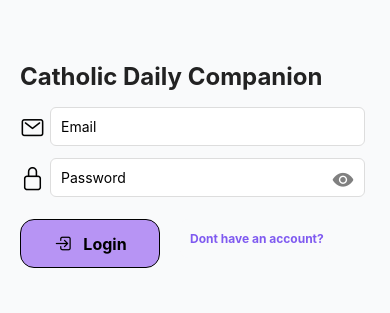
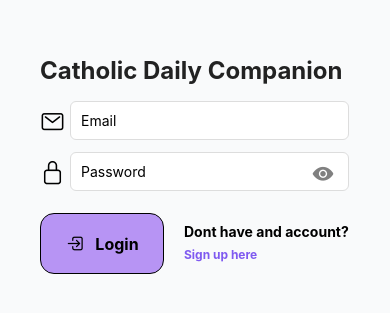
Before and after one commit to Alekaz94/catholic-daily-companion-frontend, a React Native app: screen /EmailAndPassword in a window 390 px wide. Shown: the part 257-570 px from the top of the page. Built offline with nearby package versions, Linux system fonts and the light colour scheme; no server answers; what react-native-root-siblings would draw is missing.

Commit message:
Users are now able to click on screen to remove keyboard when typing on text inputs

```diff
--- a/src/components/EntryDetailModal.tsx
+++ b/src/components/EntryDetailModal.tsx
@@ -21,7 +21,9 @@ const EntryDetailModal: React.FC<Props> = ({visible, entry, onClose}) => {
             <View style={[Layout.container, {backgroundColor: AppTheme.journal.background}]}>
                 <Text style={[Typography.title, {color: AppTheme.journal.text}]}>{entry.title}</Text>
                 <Text style={[Typography.small, {color: AppTheme.journal.text}]}>Created: {entry.date}</Text>
-                <Text style={[Typography.small, {color: AppTheme.journal.text}]}>Updated: {entry.updatedAt}</Text>
+                {entry.updatedAt !== entry.date &&
+                    <Text style={[Typography.small, {color: AppTheme.journal.text}]}>Updated: {entry.updatedAt}</Text>
+                }
                 <Text style={[Typography.body, {marginTop: 20, marginBottom: 20, color: AppTheme.journal.text}]}>{entry.content}</Text>
 
                 <TouchableOpacity onPress={onClose} style={[Layout.button, {width: "50%", alignSelf: "center", backgroundColor: "#B794F4", borderWidth: 1}]}>
--- a/src/components/JournalEntryUpdateModal.tsx
+++ b/src/components/JournalEntryUpdateModal.tsx
@@ -1,6 +1,6 @@
 import { useEffect, useState } from "react";
 import { JournalEntry, UpdateJournalEntry } from "../models/JournalEntry"
-import { Modal, TextInput, View, Text, TouchableOpacity, ActivityIndicator } from "react-native";
+import { Modal, TextInput, View, Text, TouchableOpacity, ActivityIndicator, TouchableWithoutFeedback, Keyboard } from "react-native";
 import { Layout } from "../styles/Layout";
 import { Typography } from "../styles/Typography";
 import { AppTheme } from "../styles/colors";
@@ -72,6 +72,7 @@ const JournalEntryUpdateModal: React.FC<Props> = ({visible, entry, onClose, onUp
 
     return (
         <Modal visible={visible} animationType="slide">
+            <TouchableWithoutFeedback onPress={Keyboard.dismiss} accessible={false}>
                 <View style={[Layout.container, {backgroundColor: AppTheme.journal.background}]}>
                     <Text style={[Typography.title, {color: AppTheme.journal.text}]}>Edit Entry</Text>
                     <TextInput
@@ -102,6 +103,7 @@ const JournalEntryUpdateModal: React.FC<Props> = ({visible, entry, onClose, onUp
                         </TouchableOpacity>
                     </View>
                 </View>
+            </TouchableWithoutFeedback>
         </Modal>
     );
 }
--- a/src/navigation/AppNavigation.tsx
+++ b/src/navigation/AppNavigation.tsx
@@ -18,6 +18,7 @@ import PrayerListScreen from '../screens/PrayerListScreen';
 import SaintCreateScreen from '../screens/SaintCreateScreen';
 import LoadingScreen from '../components/LoadingScreen';
 import GoogleLogin from '../components/GoogleLogin';
+import CalendarModal from '../components/CalendarModal';
 
 const Stack = createNativeStackNavigator<AuthStackParamList>();
 
@@ -44,6 +45,7 @@ const AppNavigator = () => {
           <Stack.Screen name="Prayer" component={PrayerScreen} />
           <Stack.Screen name="Rosary" component={RosaryScreen} />
           <Stack.Screen name="PrayerList" component={PrayerListScreen} />
+          <Stack.Screen name="CalendarModal" component={CalendarModal} />
         </>
       ) : (
         <>
--- a/src/navigation/types.ts
+++ b/src/navigation/types.ts
@@ -16,4 +16,5 @@ export type AuthStackParamList = {
   Rosary: undefined;
   PrayerList: undefined;
   GoogleLogin: undefined;
+  CalendarModal: undefined;
 };
--- a/src/screens/EmailAndPasswordLoginScreen.tsx
+++ b/src/screens/EmailAndPasswordLoginScreen.tsx
@@ -1,6 +1,6 @@
 import React, { useState } from 'react';
 import { useAuth } from '../context/AuthContext';
-import { Text, TouchableOpacity, SafeAreaView, View, ActivityIndicator } from 'react-native';
+import { Text, TouchableOpacity, SafeAreaView, View, ActivityIndicator, TouchableWithoutFeedback, Keyboard } from 'react-native';
 import { TextInput } from 'react-native-gesture-handler';
 import { useNavigation } from '@react-navigation/native';
 import { NativeStackNavigationProp } from '@react-navigation/native-stack';
@@ -38,6 +38,8 @@ const EmailAndPasswordLoginScreen = () => {
 
   return (
     <SafeAreaView style={[{ flex: 1, padding: 20, justifyContent: "center", backgroundColor: AppTheme.auth.background }]}>
+      <TouchableWithoutFeedback onPress={Keyboard.dismiss} accessible={false}>
+        <View style={[Layout.container, {justifyContent: "center", alignContent: "center"}]}>
           <Text style={Typography.title}>Catholic Daily Companion</Text>
           <View style={{flexDirection: "row", alignItems: "center", justifyContent: "flex-start"}}>
             <Ionicons name="mail-outline" color={"black"} size={25} style={{marginBottom: 10}} />
@@ -81,15 +83,18 @@ const EmailAndPasswordLoginScreen = () => {
               )}
             </TouchableOpacity>
 
-        <View style={{marginLeft: 10, alignSelf: "flex-start"}}>
+            <View style={{marginLeft: 20, alignItems: "flex-start", justifyContent: "center", flexDirection: "column"}}>
+              <Text style={[Layout.buttonText, {color: "black", fontSize: 14, marginTop: 20}]}>Dont have and account?</Text>
               <TouchableOpacity
-            style={[Layout.button, {backgroundColor: AppTheme.auth.background, padding: 10, marginLeft: 10, flexDirection: "row", justifyContent: "center"}]}
+                style={[Layout.button, {backgroundColor: AppTheme.auth.background}]}
                 onPress={() => navigation.navigate("Signup")}
               >
-            <Text style={[Layout.buttonText, {color: AppTheme.auth.primary, fontSize: 12}]}>Dont have an account?</Text>
+                <Text style={[Layout.buttonText, {color: AppTheme.auth.primary, fontSize: 12, marginTop: -15}]}>Sign up here</Text>
               </TouchableOpacity>
             </View>
           </View>
+        </View>
+      </TouchableWithoutFeedback>
     </SafeAreaView>
   );
 };
--- a/src/screens/JournalEntryCreateScreen.tsx
+++ b/src/screens/JournalEntryCreateScreen.tsx
@@ -3,7 +3,7 @@ import { AuthStackParamList } from "../navigation/types";
 import { NewJournalEntry } from "../models/JournalEntry";
 import { useNavigation } from "@react-navigation/native";
 import { useState } from "react";
-import { Alert, View, TextInput, Text, TouchableOpacity, ActivityIndicator } from "react-native";
+import { Alert, View, TextInput, Text, TouchableOpacity, ActivityIndicator, TouchableWithoutFeedback, Keyboard } from "react-native";
 import { createEntry } from "../services/JournalEntryService";
 import { Layout } from "../styles/Layout";
 import { Typography } from "../styles/Typography";
@@ -44,6 +44,7 @@ const JournalEntryCreateScreen = () => {
     return (
         <SafeAreaView style={{flex: 1, backgroundColor: "#B794F4"}}>
             <Navbar />
+            <TouchableWithoutFeedback onPress={Keyboard.dismiss} accessible={false}>
                 <View style={[Layout.container, {backgroundColor: AppTheme.journal.background}]}>
 
                     <Text style={[Typography.title, {color: AppTheme.journal.text}]}>Create Journal Entry</Text>
@@ -83,6 +84,7 @@ const JournalEntryCreateScreen = () => {
                         </TouchableOpacity>
                     </View>
                 </View>
+            </TouchableWithoutFeedback>
         </SafeAreaView>
     );
 }
```
Also changed, not shown: src/screens/ProfileScreen.tsx (+9 -8 lines), src/screens/SaintScreen.tsx (+6 -4 lines). Lines whose indentation alone changed are shown as unchanged.
